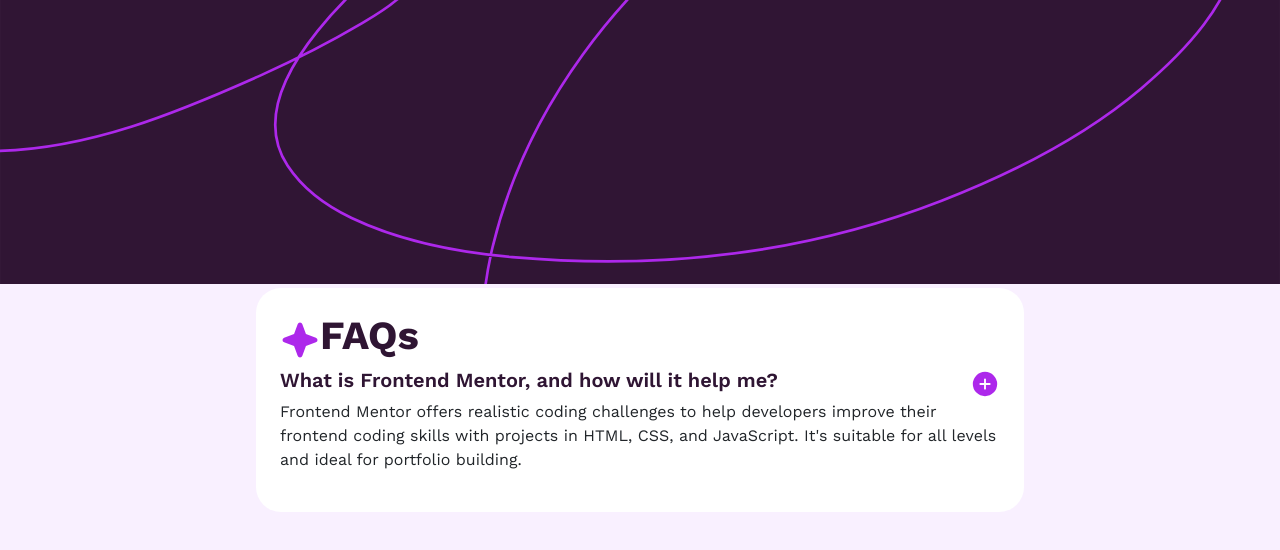
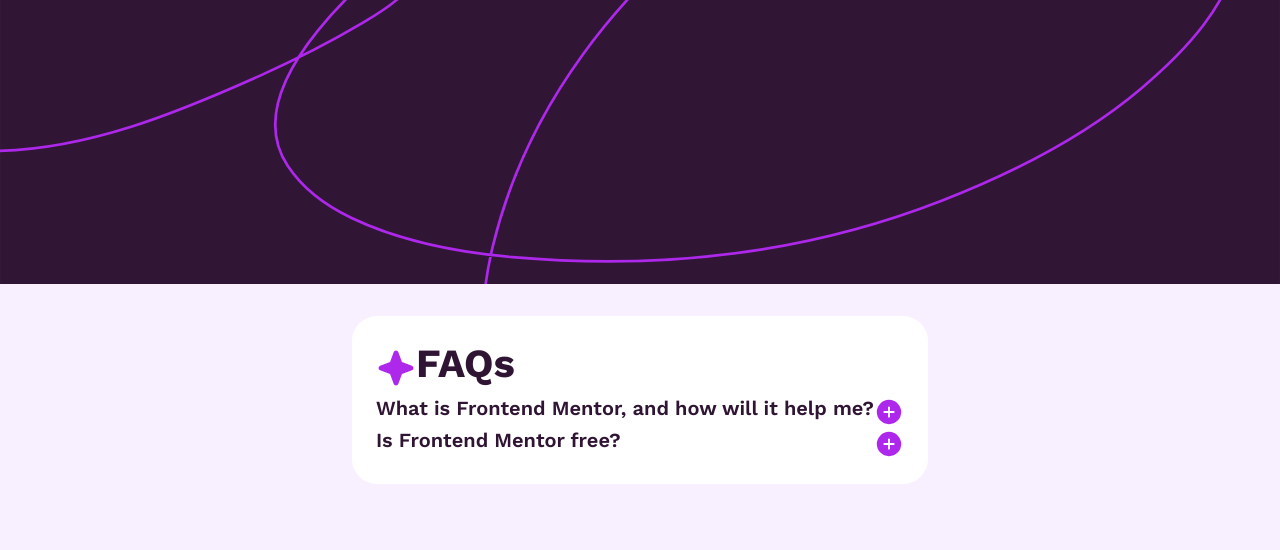
Before and after one commit to MartaR-Dev/faq-accordion-react, a React (Create React App) app in the folder faq-accordion-main/faq-accordion-react/: page / in a window 1280 px wide. Shown: the top 550 px of the page. Built offline with nearby package versions, Linux system fonts and the light colour scheme.

Commit message:
Start adding some iteractivity
Add the click funcionality, as well as the mapping through the accordion items, to create singular QA accordion items

```diff
--- /dev/null
+++ b/faq-accordion-main/faq-accordion-react/src/AccordionItemFAQ.tsx
@@ -0,0 +1,33 @@
+import { useState } from "react";
+import plusIcon from "./images/icon-plus.svg";
+import minusIcon from "./images/icon-minus.svg";
+
+interface AccordionItemFAQProps {
+  question: string;
+  answer: string;
+}
+
+export const AccordionItemFAQ = ({
+  question,
+  answer,
+}: AccordionItemFAQProps) => {
+  const [isActive, setIsActive] = useState<boolean>(false);
+
+  return (
+    <div>
+      <div
+        className="d-flex justify-content-between"
+        onClick={() => setIsActive(!isActive)}
+      >
+        <h5 className="question fw-semibold">{question}</h5>
+        {isActive ? (
+          <img src={minusIcon} alt="Question minus icon" />
+        ) : (
+          <img src={plusIcon} alt="Question plus icon" />
+        )}
+      </div>
+
+      {isActive && <p className="text-start">{answer}</p>}
+    </div>
+  );
+};
--- a/faq-accordion-main/faq-accordion-react/src/FAQCard.tsx
+++ b/faq-accordion-main/faq-accordion-react/src/FAQCard.tsx
@@ -1,5 +1,6 @@
 import starIcon from "./images/icon-star.svg";
-import { FAQQuestion } from "./FAQQuestion";
+import { AccordionItemFAQ } from "./AccordionItemFAQ";
+import { questionsAndAnswers } from "./Questions_Answers";
 
 export const FAQCard = () => {
   return (
@@ -11,7 +12,10 @@
             FAQs
           </h1>
         </div>
-        <FAQQuestion />
+
+        {questionsAndAnswers.map(({ question, answer }) => (
+          <AccordionItemFAQ question={question} answer={answer} />
+        ))}
       </div>
     </div>
   );
--- a/faq-accordion-main/faq-accordion-react/src/FAQQuestion.tsx
+++ /dev/null
@@ -1,23 +0,0 @@
-import plusIcon from "./images/icon-plus.svg";
-
-export const FAQQuestion = () => {
-  return (
-    <div>
-      <div className="d-flex justify-content-between">
-        <button type="button" onClick={() => alert("Clicked!")}>
-          <h5 className="question fw-semibold">
-            What is Frontend Mentor, and how will it help me?
-          </h5>
-        </button>
-        <img src={plusIcon} alt="Question plus icon" />
-      </div>
-
-      <p className="text-start">
-        Frontend Mentor offers realistic coding challenges to help developers
-        improve their frontend coding skills with projects in HTML, CSS, and
-        JavaScript. It's suitable for all levels and ideal for portfolio
-        building.
-      </p>
-    </div>
-  );
-};
--- /dev/null
+++ b/faq-accordion-main/faq-accordion-react/src/Questions_Answers.tsx
@@ -0,0 +1,17 @@
+/**
+ * Add frequently questions and their answers here as an object item.
+ * Use `question` for the title question, and `answer` for the respective answer.
+ */
+export const questionsAndAnswers: {
+  question: string;
+  answer: string;
+}[] = [
+  {
+    question: "What is Frontend Mentor, and how will it help me?",
+    answer: `Frontend mentor offers realistic coding challenges to help developers improve their frontend coding skills with projects in HTML, CSS, and JavaScript. It's suitable for all levels and ideal for portfolio building`,
+  },
+  {
+    question: "Is Frontend Mentor free?",
+    answer: `The majority of our challenges are free, yes. We do have some that are premium and require a Pro subscription to access. It will say on each challenge whether they are free or premium, so it's easy to tell the difference.`,
+  },
+];
```
